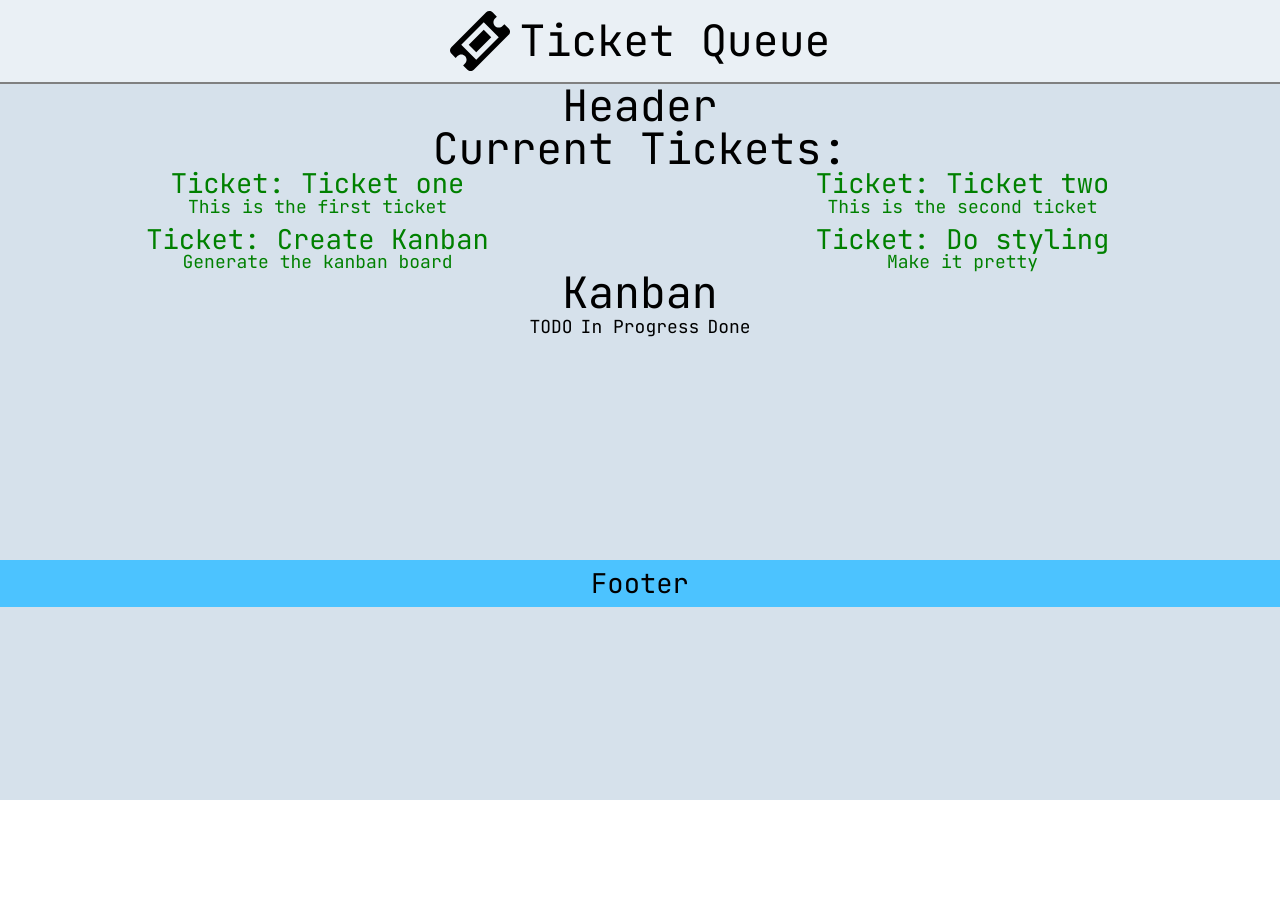
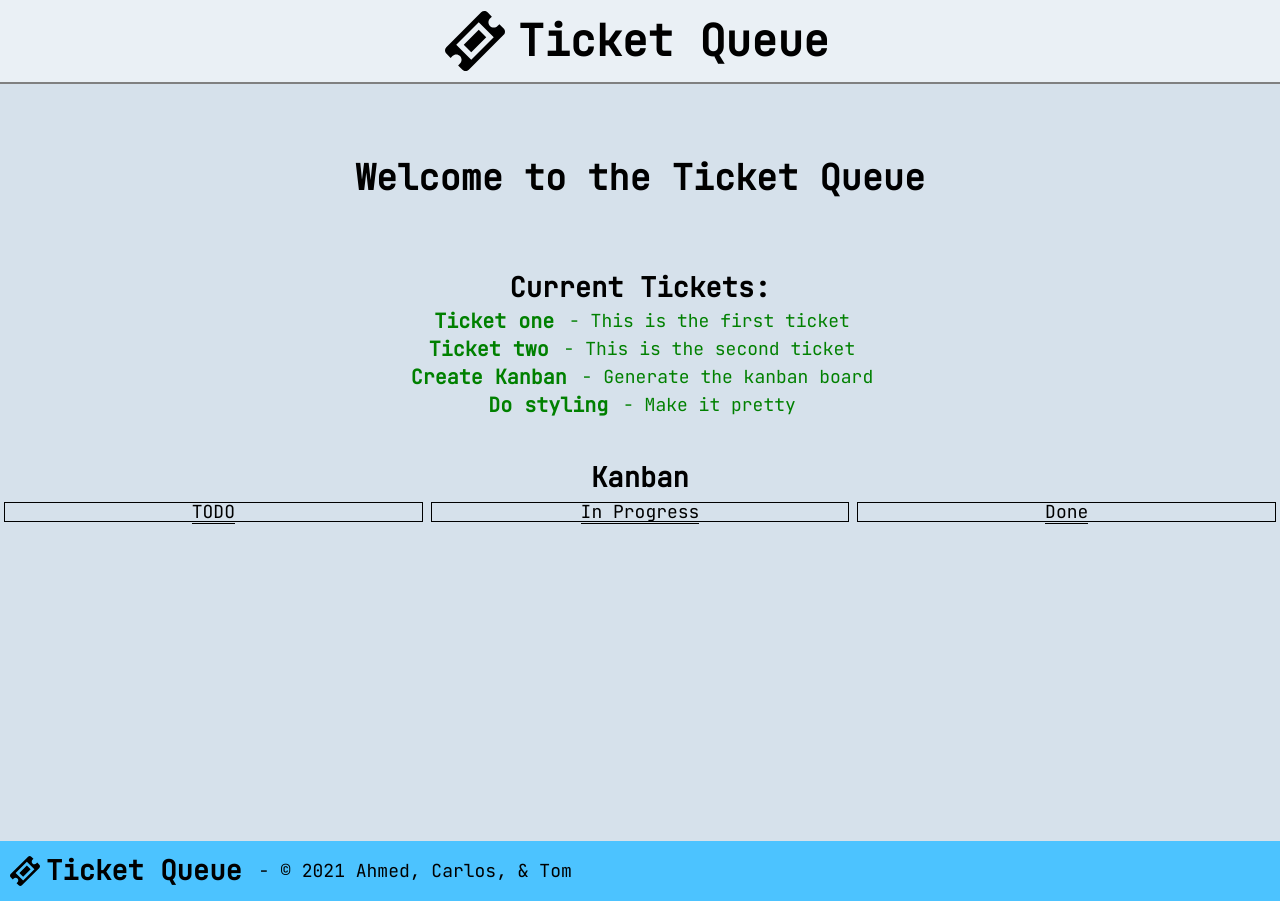
Before and after one commit to Usarneme/helpQueue, a React (Create React App) app in the folder help-queue/: page / in a window 1280 px wide. Before the commit the page ends 800 px from the top, so only its background shows below. Built offline with nearby package versions, Linux system fonts and the light colour scheme.

Commit message:
:lipstick: updates footer and tickets component styles and layout
Co-authored-by: Ahmed Ghouzlane <ahmedghouzlane@gmail.com>

```diff
--- a/help-queue/src/App.css
+++ b/help-queue/src/App.css
@@ -55,7 +55,13 @@ body {
 a {
   text-decoration: none;
   color: unset;
-  font-size: 1.2rem;
+  font-size: 1.1rem;
+}
+
+h1,h2,h3,h4,h5 {
+  font-weight: bold;
+  margin: 3px;
+  padding: 3px;
 }
 
 h1 {
@@ -70,6 +76,10 @@ h3 {
   font-size: 1.7rem;
 }
 
+h4 {
+  font-size: 1.25rem;
+}
+
 .App {
   text-align: center;
 }
--- a/help-queue/src/components/Footer.js
+++ b/help-queue/src/components/Footer.js
@@ -1,13 +1,20 @@
+import { ImTicket } from 'react-icons/im';
+
 function Footer() {
   const footerStyle = {
     backgroundColor: 'rgb(76, 195, 255)',
     marginTop: '220px',
-    padding: '10px'
+    padding: '10px',
+    display: 'flex',
+    alignItems: 'center'
   };
 
   return (
     <div style={footerStyle}>
-      <h3>Footer</h3>
+      <ImTicket alt='a ticket' style={{ fontSize: '30px' }} />
+      <h3>Ticket Queue</h3>
+      <span>&nbsp;-&nbsp;</span>
+      <p>&copy; 2021 Ahmed, Carlos, & Tom</p>
     </div>
   )
 }
--- a/help-queue/src/components/Header.js
+++ b/help-queue/src/components/Header.js
@@ -1,6 +1,6 @@
 function Header() {
   return (
-    <h1>Header</h1>
+    <h2 style={{ margin: '38px', padding: '38px' }}>Welcome to the Ticket Queue</h2>
   )
 }
 
--- a/help-queue/src/components/Kanban.js
+++ b/help-queue/src/components/Kanban.js
@@ -2,25 +2,29 @@ import PropTypes from 'prop-types';
 
 function Kanban(props) {
   return (
-    <>
-      <h1>Kanban</h1>
+    <div style={{ minHeight: '20vh' }}>
+      <h3 style={{ marginTop: '42px' }} >Kanban</h3>
       <div style={{ display: 'flex', justifyContent: 'center' }}>
-        <div style={{ margin: '4px' }}>
-          <label>TODO</label>
-          <div></div>
+        <div style={{ margin: '4px', border: '1px solid black', flex: '1 1 100%' }}>
+          <label style={{ borderBottom: '1px solid black'}}>TODO</label>
+          <div>
+
+          </div>
         </div>
-        <div style={{ margin: '4px' }}>
-          <label>In Progress</label>
-          <div></div>
+        <div style={{ margin: '4px', border: '1px solid black', flex: '1 1 100%' }}>
+          <label style={{ borderBottom: '1px solid black'}}>In Progress</label>
+          <div>
+
+          </div>
         </div>
-        <div style={{ margin: '4px' }}>
-          <label>Done</label>
+        <div style={{ margin: '4px', border: '1px solid black', flex: '1 1 100%' }}>
+          <label style={{ borderBottom: '1px solid black'}}>Done</label>
           <div>
-            {/* {props.tickets.map(ticket => ticket.title)} */}
+
           </div>
         </div>
       </div>
-    </>
+    </div>
   )
 }
 
--- a/help-queue/src/components/Ticket.js
+++ b/help-queue/src/components/Ticket.js
@@ -2,8 +2,9 @@ import PropTypes from 'prop-types';
 
 function Ticket(props) {
   return (
-    <div>
-      <h3>Ticket: {props.title}</h3>
+    <div style={{ flex: '1 1 100%', display: 'flex', alignItems: 'center', justifyContent: 'center' }}>
+      <h4 style={{ padding: '2px', margin: '2px' }} >{props.title}</h4>
+      <span>&nbsp;-&nbsp;</span>
       <p>{props.description}</p>
     </div>
   );
--- a/help-queue/src/components/Tickets.js
+++ b/help-queue/src/components/Tickets.js
@@ -34,15 +34,16 @@ class Tickets extends Component {
   render() {
 
     const ticketsStyles = {
-      display: 'grid',
-      gridGap: '10px',
+      display: 'flex',
       color: 'green',
-      gridTemplateColumns: 'repeat(2, 1fr)'
+      flexDirection: 'row',
+      flexWrap: 'wrap',
+      justifyContent: 'center'
     }
 
     return (
       <React.Fragment>
-        <h1>Current Tickets:</h1>
+        <h3>Current Tickets:</h3>
         <div style={ticketsStyles} >
           {this.state.tickets.map((ticket, index) => <Ticket key={index} title={ticket.title} description={ticket.description} />)}
         </div>
```
